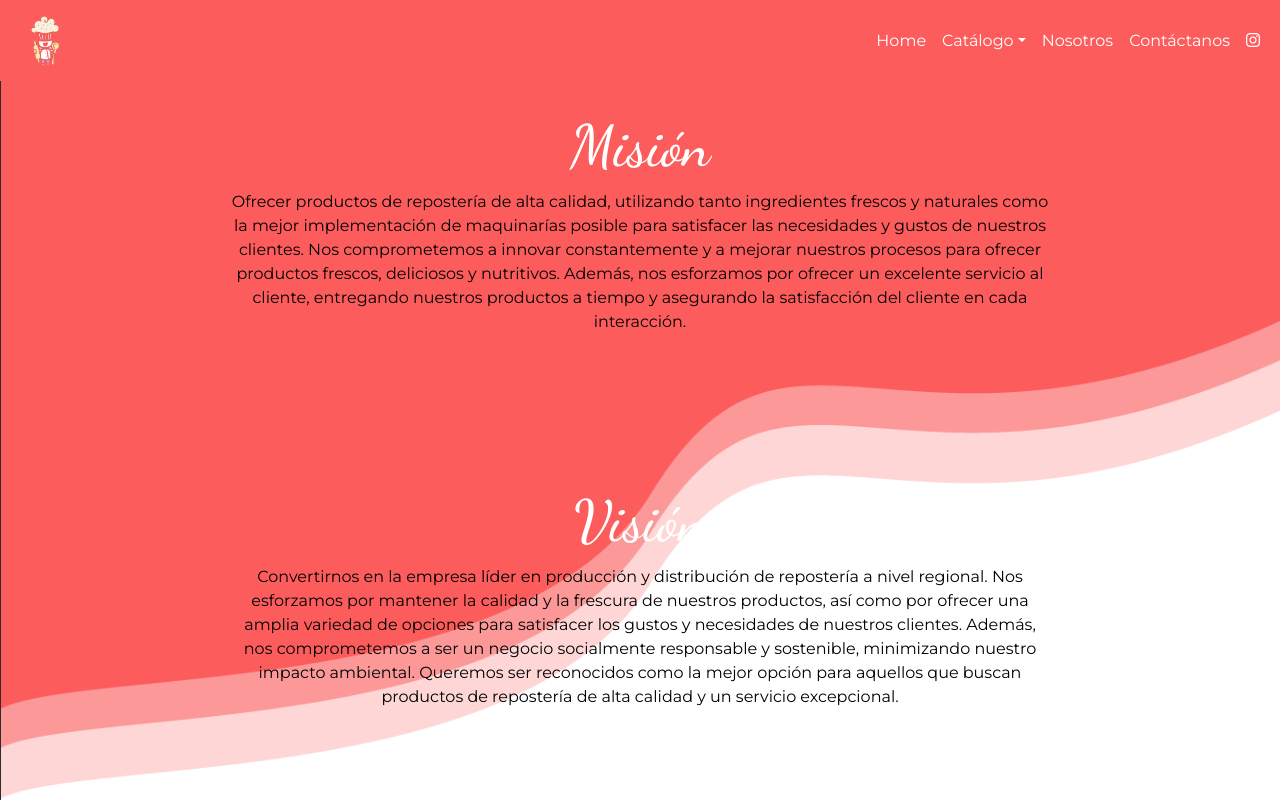
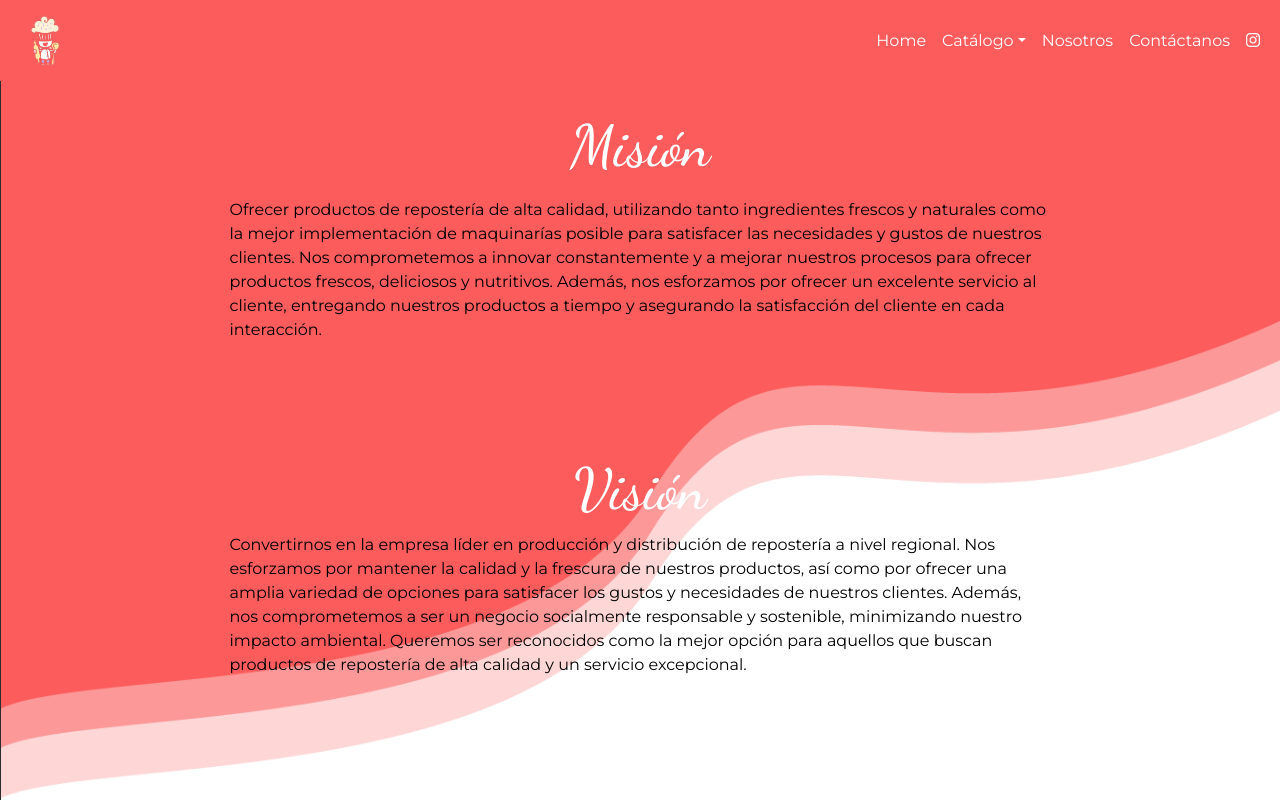
Before and after one commit to cruzito-rar/master-cakes-app, a React (Create React App) app: page /mision-vision in a window 1280 px wide. Shown: the top 802 px of the page. Built offline with nearby package versions, Linux system fonts and the light colour scheme.

Commit message:
mision-vision updated

```diff
--- a/src/components/pages/Mision.jsx
+++ b/src/components/pages/Mision.jsx
@@ -11,13 +11,13 @@ const Mision = () => {
      <div className="row justify-content-center">
       <div className="col-md-9">
        <div className="card mision rounded mt-5 my-5">
-        <h1 className="mt-3"> Misión </h1>
-        <p className="mb-5">  Ofrecer productos de repostería de alta calidad, utilizando tanto ingredientes frescos y naturales como la mejor implementación de maquinarías posible para satisfacer las necesidades y gustos de nuestros clientes. Nos comprometemos a innovar constantemente y a mejorar nuestros procesos para ofrecer productos frescos, deliciosos y nutritivos. Además, nos esforzamos por ofrecer un excelente servicio al cliente, entregando nuestros productos a tiempo y asegurando la satisfacción del cliente en cada interacción. </p>
+        <h1 className="my-3"> Misión </h1>
+        <p className="text-start mb-4">  Ofrecer productos de repostería de alta calidad, utilizando tanto ingredientes frescos y naturales como la mejor implementación de maquinarías posible para satisfacer las necesidades y gustos de nuestros clientes. Nos comprometemos a innovar constantemente y a mejorar nuestros procesos para ofrecer productos frescos, deliciosos y nutritivos. Además, nos esforzamos por ofrecer un excelente servicio al cliente, entregando nuestros productos a tiempo y asegurando la satisfacción del cliente en cada interacción. </p>
        </div>
 
        <div className="card mision mt-3 rounded mt-4 my-5">
-        <h1 className="mt-3"> Visión </h1>
-        <p> Convertirnos en la empresa líder en producción y distribución de repostería a nivel regional. Nos esforzamos por mantener la calidad y la frescura de nuestros productos, así como por ofrecer una amplia variedad de opciones para satisfacer los gustos y necesidades de nuestros clientes. Además, nos comprometemos a ser un negocio socialmente responsable y sostenible, minimizando nuestro impacto ambiental. Queremos ser reconocidos como la mejor opción para aquellos que buscan productos de repostería de alta calidad y un servicio excepcional. </p>
+        <h1> Visión </h1>
+        <p className="text-start"> Convertirnos en la empresa líder en producción y distribución de repostería a nivel regional. Nos esforzamos por mantener la calidad y la frescura de nuestros productos, así como por ofrecer una amplia variedad de opciones para satisfacer los gustos y necesidades de nuestros clientes. Además, nos comprometemos a ser un negocio socialmente responsable y sostenible, minimizando nuestro impacto ambiental. Queremos ser reconocidos como la mejor opción para aquellos que buscan productos de repostería de alta calidad y un servicio excepcional. </p>
        </div>
       </div>
      </div>
```
